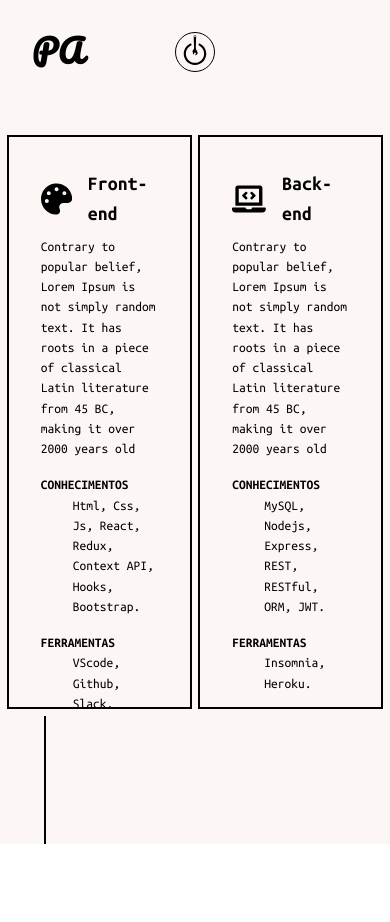
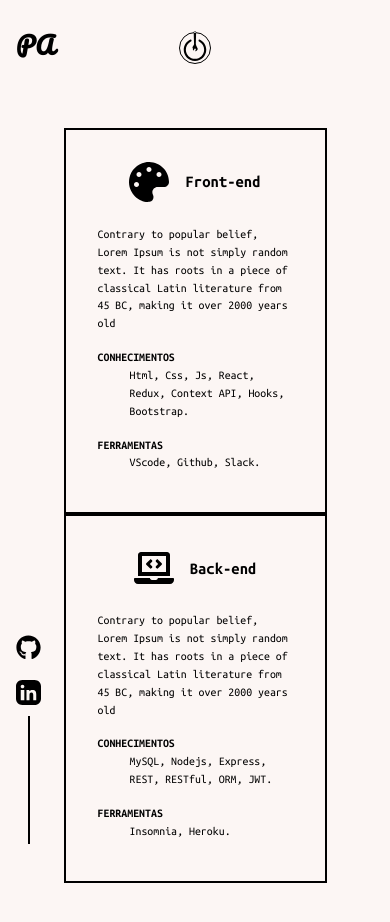
Before and after one commit to pabloalmeidac/pabloalmeidac.github.io, a React (Create React App) app: page /skills in a window 390 px wide. Shown: the top 922 px of the page. Before the commit the page ends 844 px from the top, so only its background shows below. Built offline with nearby package versions, Linux system fonts and the light colour scheme.

Commit message:
FEAT: Add responsive design

```diff
--- a/src/components/AboutPage.js
+++ b/src/components/AboutPage.js
@@ -1,6 +1,6 @@
 import React from 'react';
 import styled, { ThemeProvider } from 'styled-components';
-import {darkTheme} from './Themes';
+import {darkTheme, mediaQueries} from './Themes';
 
 import LogoComponent from '../subComponents/LogoComponent';
 import SocialIcons from '../subComponents/SocialIcons';
@@ -33,6 +33,27 @@ const Main =  styled.div`
   top: 10rem;
   font-family: 'Ubuntu Mono', monospace;
   font-style: italic;
+
+  ${mediaQueries(40)`
+      width: 60vw;
+      height: 50vh;
+      top:50%;
+      left:50%;
+      transform:translate(-50%,-50%);
+  `};
+
+  ${mediaQueries(30)`
+      width: 50vw;
+      height: auto;
+      backdrop-filter: none;
+      margin-top:2rem;
+
+  `};
+
+  ${mediaQueries(20)`
+      padding: 1rem;
+      font-size: calc(0.5rem + 1vw);
+  `};
 `
 
 const AboutPage = () => {
--- a/src/components/Intro.js
+++ b/src/components/Intro.js
@@ -1,39 +1,97 @@
 import React from 'react'
 import styled from 'styled-components';
 import {motion} from 'framer-motion'
+import { mediaQueries } from "./Themes";
 
 import Me from '../assets/Images/profile-img.png'
 
 const Box = styled(motion.div)`
+  width: 55vw;
+  display: flex;
+  background: linear-gradient(
+        to right,
+        ${(props) => props.theme.body} 50%,
+        ${(props) => props.theme.text} 50%
+      )
+      bottom,
+    linear-gradient(
+        to right,
+        ${(props) => props.theme.body} 50%,
+        ${(props) => props.theme.text} 50%
+      )
+      top;
+  background-repeat: no-repeat;
+  background-size: 100% 2px;
+
+  border-left: 2px solid ${(props) => props.theme.body};
+  border-right: 2px solid ${(props) => props.theme.text};
+
+  z-index: 1;
+
   position: absolute;
   left: 50%;
   top: 50%;
+  right: 0;
   transform: translate(-50%, -50%);
 
+  ${mediaQueries(1200)`
     width: 65vw;
-height:55vh;
-display: flex;
+  `};
 
-background: linear-gradient(
-    to right,
-    ${props => props.theme.body} 50%,
-    ${props => props.theme.text} 50%) bottom,
+  ${mediaQueries(60)`
+    width: 70vw;
+  `};
+
+  ${mediaQueries(50)`
+    width: 50vw;
+    background-size: 100% 2px;
+
+    flex-direction:column;
+    justify-content:space-between;
+
+  `};
+
+  ${mediaQueries(40)`
+    width: 60vw;
+
+
+  `};
+
+  ${mediaQueries(30)`
+    width: 70vw;
+
+
+  `};
+  ${mediaQueries(20)`
+    width: 60vw;
+
+
+  `};
+
+  @media only screen and (max-width: 50em) {
+    background: none;
+    border: none;
+    border-top: 2px solid ${(props) => props.theme.body};
+    border-bottom: 2px solid ${(props) => props.theme.text};
+    background-image: linear-gradient(
+        ${(props) => props.theme.body} 50%,
+        ${(props) => props.theme.text} 50%
+      ),
       linear-gradient(
-    to right,
-    ${props => props.theme.body} 50%,
-    ${props => props.theme.text} 50%) top;
+        ${(props) => props.theme.body} 50%,
+        ${(props) => props.theme.text} 50%
+      );
+    background-size: 2px 100%;
+    background-position: 0 0, 100% 0;
     background-repeat: no-repeat;
-    background-size: 100% 2px;
-    border-left: 2px solid ${props => props.theme.body};
-    border-right: 2px solid ${props => props.theme.text};
-    z-index:1;
-`
+  }
+`;
 
 const SubBox = styled.div`
   width: 50%;
   position: relative;
   display: flex;
-.pic{
+  .pic {
     position: absolute;
     bottom: 0;
     left: 50%;
@@ -41,11 +99,31 @@ display: flex;
     width: 100%;
     height: auto;
   }
-`
 
-const Text = styled.div`
-font-size: calc(1em + 1.5vw);
-color: ${props => props.theme.body};
+  ${mediaQueries(50)`
+    width: 100%;
+    height: 50%;
+
+    .pic { width: 70% }/
+  `};
+
+  ${mediaQueries(40)`
+    .pic { width: 80% };
+  `};
+
+  ${mediaQueries(30)`
+    .pic { width: 90% };
+  `};
+
+  ${mediaQueries(20)`
+    .pic { width: 80%};
+ `};
+
+`;
+
+const Text = styled(motion.div)`
+  font-size: calc(1rem + 1.5vw);
+  color: ${(props) => props.theme.body};
   padding: 2rem;
   cursor: pointer;
 
@@ -53,13 +131,27 @@ display: flex;
   flex-direction: column;
   justify-content: space-evenly;
 
-&>*:last-child{
-  color: ${props => `rgba(${props.theme.bodyRgba},0.6)` };
+  & > *:last-child {
+    color: ${(props) => `rgba(${props.theme.bodyRgba},0.6)`};
+
     font-size: calc(0.5rem + 1.5vw);
-  font-weight:300;
+    font-weight: 300;
+
+    ${mediaQueries(40)`
+      font-size: calc(0.5rem + 1vw);
+  `};
+
   }
 
-`
+  ${mediaQueries(40)`
+    font-size: calc(1rem + 1.5vw);
+  `};
+
+  ${mediaQueries(20)`
+    padding: 1rem;
+  `};
+
+`;
 
 const Intro = () => {
   return (
--- a/src/components/MySkillsPage.js
+++ b/src/components/MySkillsPage.js
@@ -1,6 +1,6 @@
 import React from 'react';
 import { ThemeProvider } from 'styled-components';
-import { lightTheme } from './Themes';
+import { lightTheme, mediaQueries } from './Themes';
 import styled from 'styled-components';
 import { Back, Front} from './AllSvgs';
 
@@ -16,6 +16,22 @@ position: relative;
   display: flex;
   justify-content: space-evenly;
   align-items: center;
+
+  ${mediaQueries(50)`
+    flex-direction:column;
+    padding:8rem 0;
+    height:auto;
+
+    &>*:nth-child(5){
+      margin-bottom:5rem;
+    }
+  `};
+
+  ${mediaQueries(30)`
+    &>*:nth-child(5){
+      margin-bottom:4rem;
+    }
+  `};
 `
 
 const Main = styled.div`
@@ -33,6 +49,15 @@ display: flex;
   flex-direction: column;
   justify-content: space-between;
 
+  ${mediaQueries(60)`
+    height: 55vh;
+  `};
+
+  ${mediaQueries(50)`
+    width: 50vw;
+    height: max-content;
+  `};
+
   &:hover{
     color: ${props => props.theme.body};
     background-color: ${props => props.theme.text};
@@ -44,11 +69,31 @@ display: flex;
   justify-content: center;
   align-items: center;
   font-size: calc(1em + 1vw);
+
+  ${mediaQueries(60)`
+    font-size:calc(0.8em + 1vw);
+  `};
+
+  ${mediaQueries(50)`
+    font-size:calc(1em + 2vw);
+    margin-bottom:1rem;
+  `};
+
+  ${mediaQueries(30)`
+    font-size:calc(1em + 1vw);
+  `};
+
+  ${mediaQueries(25)`
+    font-size:calc(0.8em + 1vw);
+    svg{ width:30px, height:30px };
+  `};
+
   ${Main}:hover &{
     &>*{
       fill:${props => props.theme.body};
     }
   }
+
   &>*:first-child{
     margin-right: 1rem;
   }
@@ -61,6 +106,19 @@ padding: 0.5rem 0;
   ${Main}:hover &{
     color:${props => props.theme.body};
   }
+
+  ${mediaQueries(50)`
+  font-size: calc(0.8em + 1vw);
+  `};
+
+  ${mediaQueries(30)`
+    font-size:calc(0.7em + 1vw);
+  `};
+
+  ${mediaQueries(25)`
+    font-size:calc(0.5em + 1vw);
+  `};
+
   strong{
     margin-bottom: 1rem;
     text-transform: uppercase;
--- a/src/components/ProjectComponent.js
+++ b/src/components/ProjectComponent.js
@@ -3,7 +3,7 @@ import React from 'react';
 import { NavLink } from 'react-router-dom';
 import styled from 'styled-components';
 import { Github } from '../components/AllSvgs';
-
+import { mediaQueries } from "./Themes";
 
 const Box = styled(motion(NavLink))`
 	width: calc(10rem + 15vw);
@@ -25,6 +25,20 @@ z-index:5;
 			background-color: ${props => props.theme.text};
 			transition: all 0.3s ease;
 	}
+
+	${mediaQueries(50)`
+    width:calc(60vw);
+  `};
+
+  ${mediaQueries(30)`
+    height:18rem;
+  `};
+
+  ${mediaQueries(25)`
+    height:14rem;
+    padding:0.8rem;
+    backdrop-filter: none;
+  `};
 `
 
 const Image = styled.div`
@@ -35,9 +49,12 @@ background-size: cover;
 	border: 1px solid transparent;
 	background-position: center center;
 
+	${mediaQueries(25)`
+  	height:70%;
+  `};
+
 	${Box}:hover &{
 		border:1px solid ${props => props.theme.body};
-
 	}
 `
 
@@ -47,6 +64,14 @@ padding: 0.5rem 0;
 	padding-top:1rem;
 	font-family: 'Karla',sans-serif;
 	font-weight:700;
+
+	${mediaQueries(40)`
+  	font-size:calc(0.8em + 1vw);
+  `};
+
+  ${mediaQueries(25)`
+    font-size:calc(0.6em + 1vw);
+  `};
 `
 
 const Description = styled.h3`
@@ -57,6 +82,14 @@ font-family: 'Karla',sans-serif;
 	font-weight: 500;
 	border-bottom: 1px solid ${props => props.theme.text};
 
+	${mediaQueries(25)`
+  	font-size:calc(0.7em + 0.3vw);
+  `};
+
+  ${mediaQueries(20)`
+  	font-size:calc(0.6em + 0.3vw);
+  `};
+
 	${Box}:hover &{
 		border-bottom: 1px solid ${props => props.theme.body};
 	}
@@ -64,9 +97,18 @@ ${Box}:hover &{
 
 const HashTags = styled.div`
 	padding: 0.5rem 0;
+
+	${mediaQueries(25)`
+		font-size:calc(0.5em + 1vw);
+	`};
 `
 const Tag= styled.span`
-padding-right: 0.5rem;
+	margin-right: 1rem;
+  font-size: calc(0.8em + 0.3vw);
+
+  ${mediaQueries(25)`
+  	font-size:calc(0.7em);
+  `};
 `
 
 const Container = styled(motion.div)``;
@@ -82,6 +124,7 @@ text-decoration: none;
 	padding:0.5rem calc(2rem + 2vw);
 	border-radius: 0 0 0 50px;
 	font-size:calc(1em + 0.5vw);
+
 	${Box}:hover &{
 			background-color: ${props =>props.theme.body};
 			color: ${props =>props.theme.text};
@@ -91,6 +134,7 @@ ${Box}:hover &{
 const Git = styled(NavLink)`
 	color: inherit;
 	text-decoration: none;
+
 	${Box}:hover &{
     &>*{
       	fill:${props =>props.theme.body};
--- a/src/components/ProjectPage.js
+++ b/src/components/ProjectPage.js
@@ -8,7 +8,7 @@ import PowerButton  from '../subComponents/PowerButton'
 import { Projects } from '../data/ProjectData';
 import ProjectComponent from './ProjectComponent';
 import { motion } from 'framer-motion';
-
+import { mediaQueries } from "./Themes";
 
 const MainContainer = styled(motion.div)`
   background-image: url(${img});
@@ -30,12 +30,20 @@ display: flex;
   justify-content: center;
   align-items: center;
   padding-top: 10rem;
+
+  ${mediaQueries(30)`
+    padding-top: 7rem;
+  `};
 `
 
 const Grid = styled.div`
   display: grid;
   grid-template-columns: repeat(2, minmax(calc(10rem + 15vw), 1fr));
   grid-gap: calc(1rem + 2vw);
+
+  ${mediaQueries(50)`
+    grid-template-columns: 100%;
+  `};
 `
 
 // Framer-motion config
--- a/src/components/Themes.js
+++ b/src/components/Themes.js
@@ -13,3 +13,7 @@ export const darkTheme = {
   bodyRgba : "0,0,0",
   textRgba:"252, 246, 244",
 }
+
+export const mediaQueries = key => {
+  return style => `@media (max-width: ${key}em) { ${style} }`
+}
--- a/src/subComponents/LogoComponent.js
+++ b/src/subComponents/LogoComponent.js
@@ -1,6 +1,6 @@
 import React from 'react';
 import styled from 'styled-components';
-import { darkTheme } from '../components/Themes';
+import { darkTheme, mediaQueries } from '../components/Themes';
 
 const Logo = styled.h1`
   display: inline-block;
@@ -11,6 +11,12 @@ position: fixed;
   left: 2rem;
   top: 2rem;
   z-index:3;
+
+  ${mediaQueries(40)`
+      font-size:1.5em;
+      left:1rem;
+      top:2rem;
+  `};
 `
 
 const LogoComponent = (props) => {
--- a/src/subComponents/PowerButton.js
+++ b/src/subComponents/PowerButton.js
@@ -2,7 +2,7 @@ import React from 'react'
 import { NavLink } from 'react-router-dom'
 import styled from 'styled-components'
 import { PowerBtn } from '../components/AllSvgs'
-
+import { mediaQueries } from "../components/Themes";
 
 const Power = styled.button`
   position: fixed;
@@ -24,6 +24,12 @@ cursor: pointer;
       background-color: rgba(101,101,101,0.4);
       box-shadow: 0 0 8px 6px rgba(101,101,101,0.2);
   }
+
+  ${mediaQueries(40)`
+    width: 2rem;
+    height: 2rem;
+      svg{ width:20px, height:20px };
+  `};
 `
 
 const PowerButton = () => {
--- a/src/subComponents/SocialIcons.js
+++ b/src/subComponents/SocialIcons.js
@@ -2,7 +2,7 @@ import React from 'react';
 import { NavLink } from 'react-router-dom';
 import styled from 'styled-components';
 import { Github, Linkedin } from '../components/AllSvgs';
-import { darkTheme } from '../components/Themes';
+import { darkTheme, mediaQueries } from '../components/Themes';
 
 const Icons = styled.div`
   display: flex;
@@ -17,7 +17,16 @@ z-index: 3;
 
   &>*:not(:last-child){
       margin: 0.5rem 0;
+
+      ${mediaQueries(20)`
+        margin: 0.3rem 0;
+      `};
   }
+
+  ${mediaQueries(40)`
+    left: 1rem;
+      svg{ width:20px, height:20px };
+  `};
 `
 
 const Line = styled.span`
```
Also changed, not shown: src/components/Main.js (+63 -8 lines). Lines whose indentation alone changed are shown as unchanged.
